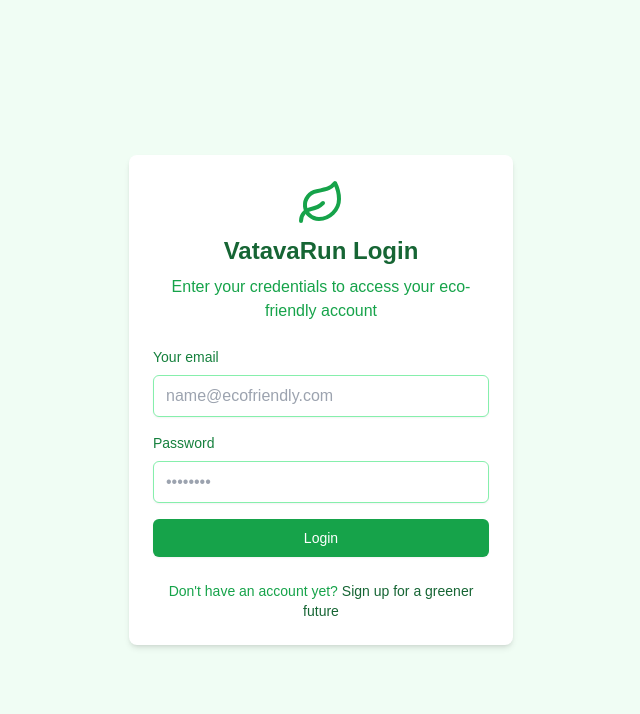
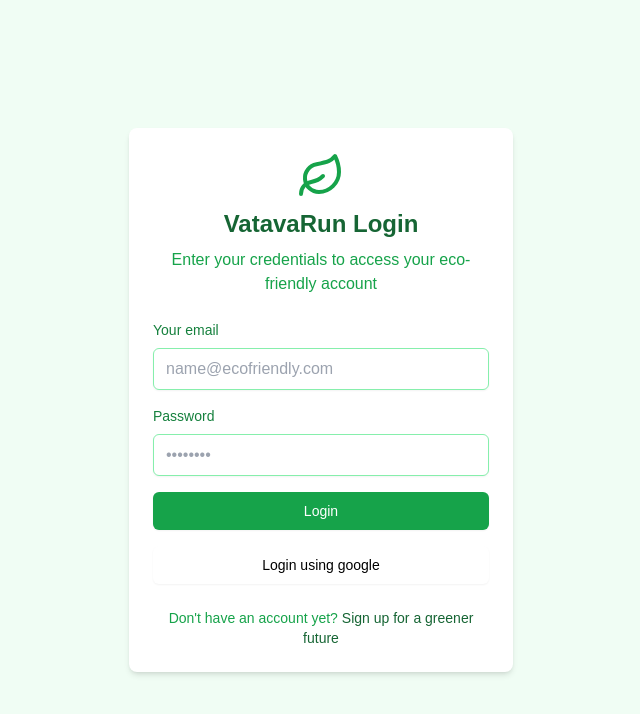
Before and after one commit to Ghruank/Eco-Tracker, a Next.js app in the folder client/: page /login in a window 1280 px wide. Shown: the top 714 px of the page, without its empty margins (319-959 px from the left). Built offline with nearby package versions, Linux system fonts and the light colour scheme.

Commit message:
added button on login

```diff
--- a/client/app/login/page.jsx
+++ b/client/app/login/page.jsx
@@ -94,6 +94,14 @@ export default function SustainableLogin() {
           >
             Login
           </button>
+
+          <button
+            type="submit"
+            className="w-full py-2 px-4 border border-transparent rounded-md shadow-sm text-sm font-medium text-black bg-white hover:bg-green-700 focus:outline-none focus:ring-2 focus:ring-offset-2 focus:ring-white dark:bg-green-600 dark:hover:bg-green-600"
+          >
+            Login using google
+          </button>
+
         </form>
         <p className="text-sm text-center text-green-600 dark:text-green-300">
           Don't have an account yet?{' '}
```
